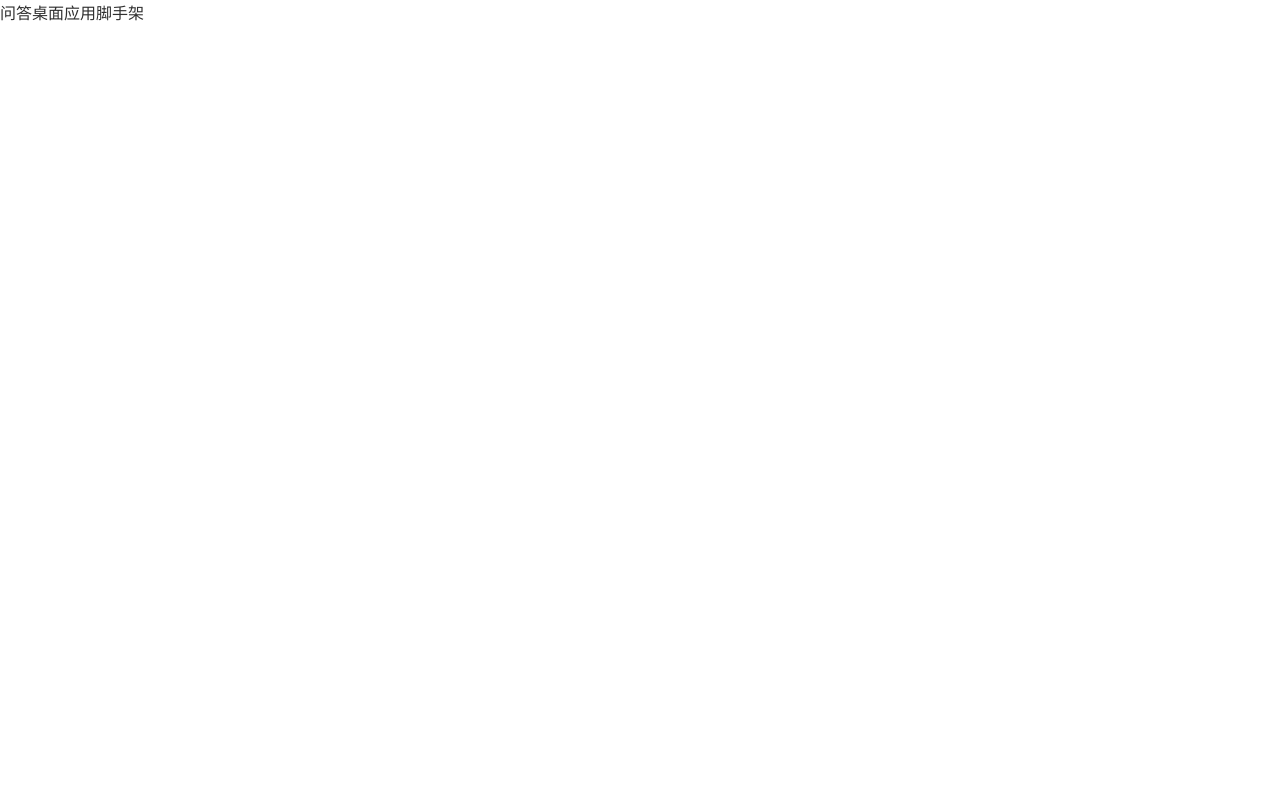
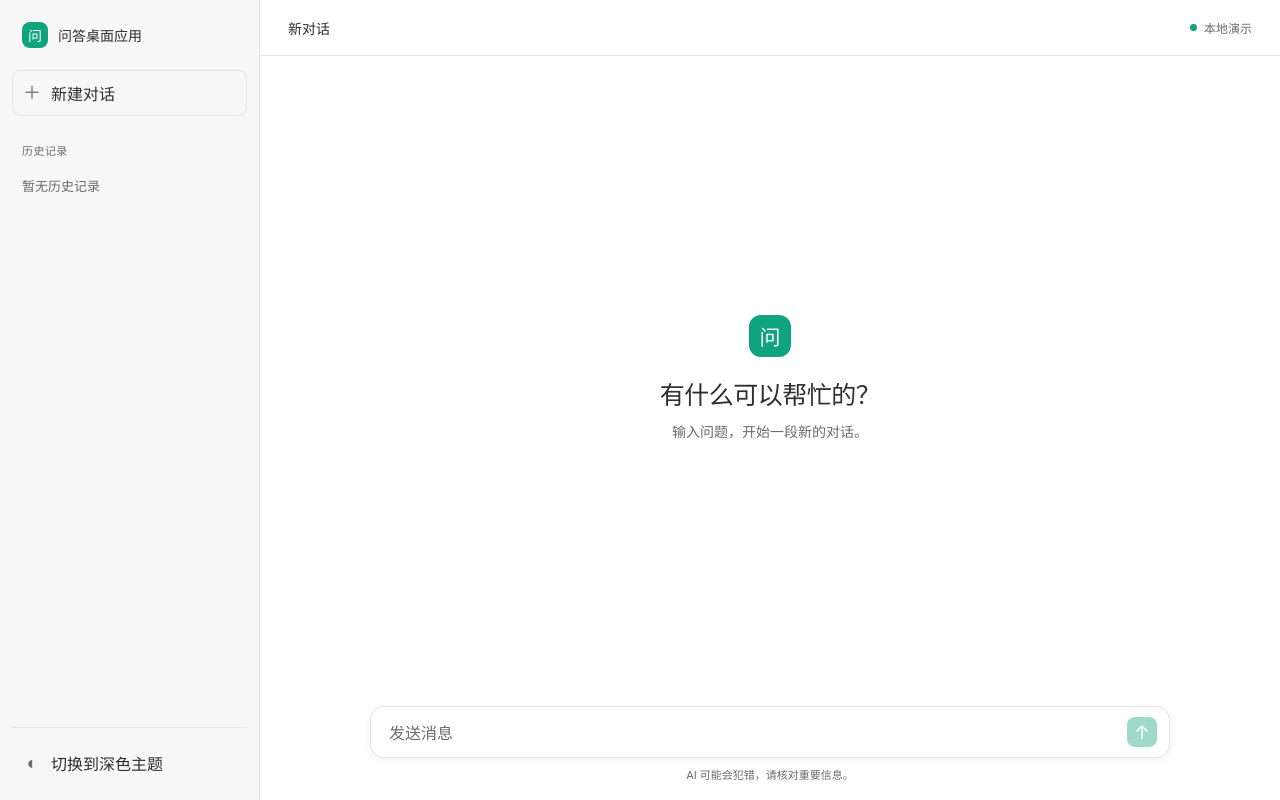
Before and after one commit to liuxingtong/Aure-test, a React (Vite) app in the folder apps/desktop/: page / in a window 1280 px wide. Built offline with nearby package versions, Linux system fonts and the light colour scheme.

Commit message:
feat: add openai-style desktop chat ui

```diff
--- a/apps/desktop/src/main.tsx
+++ b/apps/desktop/src/main.tsx
@@ -1,11 +1,60 @@
-import { StrictMode } from 'react';
+import { StrictMode, FormEvent, useMemo, useState } from 'react';
 import { createRoot } from 'react-dom/client';
+import ReactMarkdown from 'react-markdown';
+import remarkGfm from 'remark-gfm';
 import './styles.css';
 
+type Theme = 'light' | 'dark';
+type Role = 'user' | 'assistant';
+type Message = { id: string; role: Role; content: string };
+
 function App() {
-  return <main>问答桌面应用脚手架</main>;
+  const [theme, setTheme] = useState<Theme>('light');
+  const [question, setQuestion] = useState('');
+  const [messages, setMessages] = useState<Message[]>([]);
+  const [isLoading, setIsLoading] = useState(false);
+  const hasMessages = messages.length > 0;
+  const canSend = question.trim().length > 0 && !isLoading;
+  const themeLabel = useMemo(() => theme === 'light' ? '切换到深色主题' : '切换到浅色主题', [theme]);
+
+  function submitQuestion(event: FormEvent) {
+    event.preventDefault();
+    if (!canSend) return;
+    const content = question.trim();
+    setQuestion('');
+    setMessages((current) => [...current, { id: crypto.randomUUID(), role: 'user', content }]);
+    setIsLoading(true);
+    // 阶段 2 仅用于展示 UI 状态；阶段 3 将替换为 Electron IPC。
+    window.setTimeout(() => {
+      setMessages((current) => [...current, { id: crypto.randomUUID(), role: 'assistant', content: '这是 UI 演示回答。\n\n- 当前正在展示 Markdown 渲染\n- 后续阶段将接入 Electron IPC 和 Spring Boot' }]);
+      setIsLoading(false);
+    }, 650);
+  }
+
+  return (
+    <div className="app-shell" data-theme={theme}>
+      <aside className="sidebar" aria-label="会话列表">
+        <div className="sidebar-header"><div className="app-mark" aria-hidden="true">问</div><span>问答桌面应用</span></div>
+        <button className="new-chat-button" type="button" onClick={() => setMessages([])}><span className="button-icon" aria-hidden="true">＋</span>新建对话</button>
+        <div className="sidebar-section-label">历史记录</div>
+        <div className="conversation-list">{hasMessages ? <button className="conversation-item active" type="button">当前对话</button> : <div className="empty-history">暂无历史记录</div>}</div>
+        <div className="sidebar-footer"><button className="sidebar-action" type="button" onClick={() => setTheme(theme === 'light' ? 'dark' : 'light')}><span className="button-icon" aria-hidden="true">◐</span>{themeLabel}</button></div>
+      </aside>
+
+      <main className="chat-panel">
+        <header className="chat-header"><span className="chat-title">新对话</span><span className="connection-state"><span className="status-dot" />本地演示</span></header>
+        <section className={`message-area ${hasMessages ? 'has-messages' : ''}`} aria-live="polite">
+          {!hasMessages && !isLoading ? <div className="welcome-state"><div className="welcome-mark" aria-hidden="true">问</div><h1>有什么可以帮忙的？</h1><p>输入问题，开始一段新的对话。</p></div> : <div className="message-list">
+            {messages.map((message) => <article className={`message-row ${message.role}`} key={message.id}><div className="message-avatar" aria-hidden="true">{message.role === 'user' ? '你' : '问'}</div><div className="message-content">{message.role === 'assistant' ? <ReactMarkdown remarkPlugins={[remarkGfm]}>{message.content}</ReactMarkdown> : <p>{message.content}</p>}</div></article>)}
+            {isLoading && <div className="message-row assistant"><div className="message-avatar" aria-hidden="true">问</div><div className="message-content loading-dots" aria-label="正在生成回答"><span /><span /><span /></div></div>}
+          </div>}
+        </section>
+        <form className="composer-wrap" onSubmit={submitQuestion}><div className="composer"><textarea value={question} onChange={(event) => setQuestion(event.target.value)} placeholder="发送消息" rows={1} aria-label="问题输入框" disabled={isLoading} /><button className="send-button" type="submit" disabled={!canSend} aria-label="发送消息">↑</button></div><p className="composer-hint">AI 可能会犯错，请核对重要信息。</p></form>
+      </main>
+    </div>
+  );
 }
 
-createRoot(document.getElementById('root')!).render(
-  <StrictMode><App /></StrictMode>
-);
+export default App;
+
+createRoot(document.getElementById('root')!).render(<StrictMode><App /></StrictMode>);
--- a/apps/desktop/src/styles.css
+++ b/apps/desktop/src/styles.css
@@ -1,3 +1,32 @@
-:root { font-family: -apple-system, BlinkMacSystemFont, "Segoe UI", sans-serif; color: #2f2f2f; background: #fff; }
+:root { font-family: -apple-system, BlinkMacSystemFont, "Segoe UI", sans-serif; color: #2f2f2f; background: #fff; font-synthesis: none; }
 * { box-sizing: border-box; }
 body { margin: 0; min-width: 960px; min-height: 640px; }
+button, textarea { font: inherit; } button { cursor: pointer; }
+.app-shell { --bg-primary:#fff; --bg-secondary:#f7f7f8; --bg-tertiary:#ececf1; --text-primary:#2f2f2f; --text-secondary:#6b6b6b; --border-color:#e5e5e5; --accent-color:#10a37f; display:flex; width:100vw; height:100vh; min-height:640px; overflow:hidden; color:var(--text-primary); background:var(--bg-primary); }
+.app-shell[data-theme="dark"] { --bg-primary:#212121; --bg-secondary:#2f2f2f; --bg-tertiary:#424242; --text-primary:#ececec; --text-secondary:#b4b4b4; --border-color:#484848; --accent-color:#19c37d; }
+.sidebar { display:flex; flex:0 0 260px; flex-direction:column; padding:14px 12px; background:var(--bg-secondary); border-right:1px solid var(--border-color); }
+.sidebar-header { display:flex; align-items:center; gap:10px; height:42px; padding:0 10px; font-size:14px; font-weight:600; }
+.app-mark,.welcome-mark { display:grid; place-items:center; color:#fff; background:var(--accent-color); border-radius:8px; font-weight:700; } .app-mark { width:26px; height:26px; font-size:14px; }
+.new-chat-button,.sidebar-action { display:flex; align-items:center; gap:10px; width:100%; padding:10px; color:var(--text-primary); text-align:left; background:transparent; border:1px solid transparent; border-radius:8px; }
+.new-chat-button { margin-top:14px; border-color:var(--border-color); } .new-chat-button:hover,.sidebar-action:hover,.conversation-item:hover { background:var(--bg-tertiary); }
+.button-icon { width:18px; color:var(--text-secondary); text-align:center; font-size:18px; line-height:1; }
+.sidebar-section-label { margin:26px 10px 8px; color:var(--text-secondary); font-size:11px; font-weight:600; text-transform:uppercase; letter-spacing:.04em; }
+.conversation-list { flex:1; overflow:auto; } .conversation-item { width:100%; padding:10px; color:var(--text-primary); text-align:left; background:transparent; border:0; border-radius:8px; } .conversation-item.active { background:var(--bg-tertiary); }
+.empty-history { padding:10px; color:var(--text-secondary); font-size:13px; } .sidebar-footer { padding-top:12px; border-top:1px solid var(--border-color); }
+.chat-panel { position:relative; display:flex; flex:1; flex-direction:column; min-width:0; background:var(--bg-primary); }
+.chat-header { display:flex; align-items:center; justify-content:space-between; height:56px; padding:0 28px; border-bottom:1px solid var(--border-color); } .chat-title { font-size:14px; font-weight:600; }
+.connection-state { display:flex; align-items:center; gap:7px; color:var(--text-secondary); font-size:12px; } .status-dot { width:7px; height:7px; background:var(--accent-color); border-radius:50%; }
+.message-area { flex:1; overflow-y:auto; } .welcome-state { display:flex; flex-direction:column; align-items:center; justify-content:center; height:100%; padding-bottom:100px; text-align:center; }
+.welcome-mark { width:42px; height:42px; margin-bottom:18px; border-radius:12px; font-size:21px; } .welcome-state h1 { margin:0; font-size:25px; font-weight:600; letter-spacing:-.02em; } .welcome-state p { margin:10px 0 0; color:var(--text-secondary); font-size:14px; }
+.message-list { width:min(100%,800px); margin:0 auto; padding:30px 28px 150px; } .message-row { display:flex; gap:14px; padding:18px 0; line-height:1.65; }
+.message-avatar { display:grid; flex:0 0 30px; place-items:center; width:30px; height:30px; color:var(--text-primary); background:var(--bg-tertiary); border-radius:6px; font-size:12px; font-weight:600; } .message-row.assistant .message-avatar { color:#fff; background:var(--accent-color); }
+.message-content { min-width:0; flex:1; font-size:15px; } .message-content p { margin:0; white-space:pre-wrap; } .message-content h1,.message-content h2,.message-content h3 { margin:0 0 10px; line-height:1.3; }
+.message-content ul,.message-content ol { margin:6px 0; padding-left:24px; } .message-content code { padding:2px 5px; color:var(--text-primary); background:var(--bg-tertiary); border-radius:4px; font-size:.9em; } .message-content pre { overflow:auto; padding:14px; background:var(--bg-secondary); border:1px solid var(--border-color); border-radius:8px; } .message-content pre code { padding:0; background:transparent; }
+.loading-dots { display:flex; align-items:center; gap:4px; padding-top:9px; } .loading-dots span { width:6px; height:6px; background:var(--text-secondary); border-radius:50%; animation:pulse 1s infinite ease-in-out; } .loading-dots span:nth-child(2) { animation-delay:.15s; } .loading-dots span:nth-child(3) { animation-delay:.3s; }
+@keyframes pulse { 0%,80%,100% { opacity:.3; transform:translateY(0); } 40% { opacity:1; transform:translateY(-3px); } }
+.composer-wrap { position:absolute; right:0; bottom:0; left:0; padding:20px 28px 18px; background:linear-gradient(transparent,var(--bg-primary) 24%); }
+.composer { display:flex; align-items:flex-end; width:min(100%,800px); margin:0 auto; padding:10px 12px 10px 16px; background:var(--bg-primary); border:1px solid var(--border-color); border-radius:14px; box-shadow:0 2px 10px rgba(0,0,0,.06); } .composer:focus-within { border-color:var(--accent-color); box-shadow:0 0 0 2px color-mix(in srgb,var(--accent-color) 18%,transparent); }
+.composer textarea { flex:1; max-height:120px; resize:none; color:var(--text-primary); background:transparent; border:0; outline:0; line-height:1.5; } .composer textarea::placeholder { color:var(--text-secondary); }
+.send-button { display:grid; flex:0 0 30px; place-items:center; width:30px; height:30px; color:#fff; background:var(--accent-color); border:0; border-radius:8px; font-size:19px; line-height:1; } .send-button:disabled { cursor:default; opacity:.4; }
+.composer-hint { width:min(100%,800px); margin:8px auto 0; color:var(--text-secondary); font-size:11px; text-align:center; }
+@media (max-width:800px) { .sidebar { flex-basis:220px; } .chat-header { padding:0 18px; } .composer-wrap { padding-right:18px; padding-left:18px; } }
```
Also changed, not shown: 1 other file (tests, documents, lock files or other folders).
